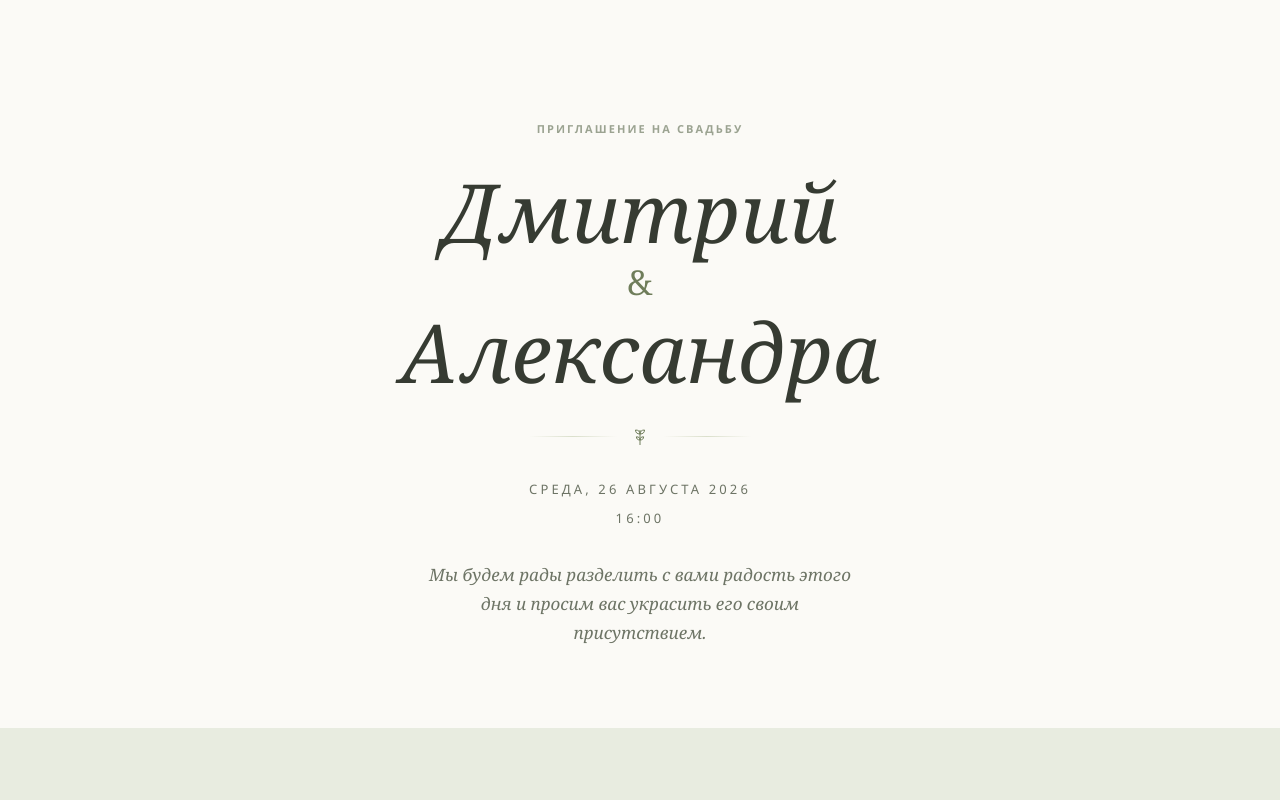
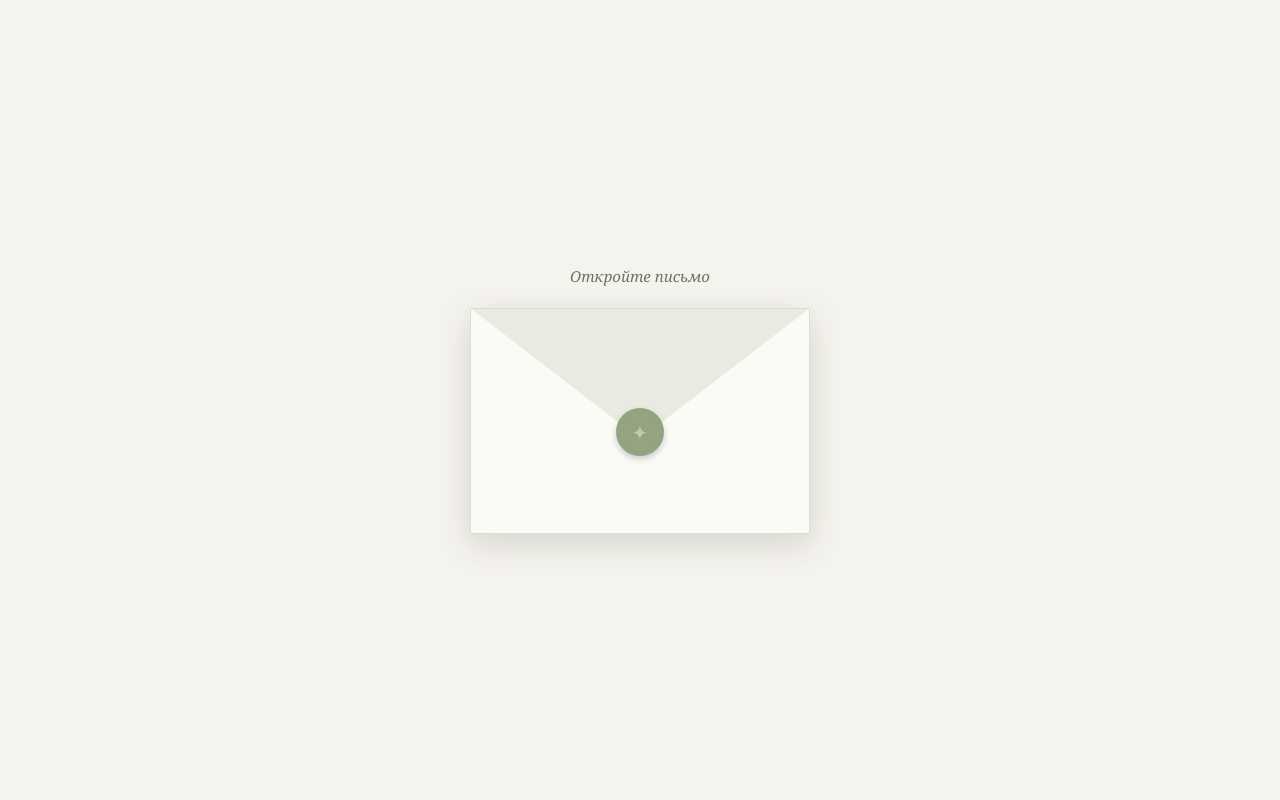
Before and after one commit to LorexIQ/wedding, a Nuxt app: page / in a window 1280 px wide. Shown: the top 800 px of the page. Built offline with nearby package versions, Linux system fonts and the light colour scheme.

Commit message:
feat: add envelope gate with page-turn open animation, wire up confetti + envelopeOpened flag

```diff
--- /dev/null
+++ b/app/components/TheEnvelope.vue
@@ -0,0 +1,191 @@
+<script setup lang="ts">
+import { onMounted, onUnmounted, ref } from 'vue'
+
+/**
+ * Гейт-конверт на первом заходе: fixed-оверлей поверх уже отрисованного
+ * сайта. По клику — флап открывается 3D-переворотом (как страница
+ * книги), пауза, затем весь оверлей уезжает вниз, открывая сайт.
+ * `opened` эмитится, когда сайт открыт полностью — что делать дальше
+ * (конфетти, пометка на сервере) решает вызывающий код.
+ *
+ * При `prefers-reduced-motion` конверт исчезает одним кадром — ни флап,
+ * ни сдвиг не показываются даже частично.
+ */
+
+const emit = defineEmits<{ opened: [] }>()
+
+const FLAP_DURATION_MS = 600
+const PAUSE_MS = 500
+const SLIDE_DURATION_MS = 700
+
+const closed = ref(false)
+const opening = ref(false)
+const flapOpen = ref(false)
+const sliding = ref(false)
+const showHint = ref(false)
+
+const gateStyle = {
+  '--flap-duration': `${FLAP_DURATION_MS}ms`,
+  '--slide-duration': `${SLIDE_DURATION_MS}ms`
+}
+
+let hintTimer = 0
+
+function onOpen() {
+  if (opening.value) return
+  opening.value = true
+  window.clearTimeout(hintTimer)
+  showHint.value = false
+
+  if (window.matchMedia('(prefers-reduced-motion: reduce)').matches) {
+    closed.value = true
+    emit('opened')
+    return
+  }
+
+  flapOpen.value = true
+  window.setTimeout(() => {
+    sliding.value = true
+    window.setTimeout(() => {
+      closed.value = true
+      emit('opened')
+    }, SLIDE_DURATION_MS)
+  }, FLAP_DURATION_MS + PAUSE_MS)
+}
+
+onMounted(() => {
+  document.body.style.overflow = 'hidden'
+  hintTimer = window.setTimeout(() => {
+    showHint.value = true
+  }, 5000)
+})
+
+onUnmounted(() => {
+  document.body.style.overflow = ''
+  window.clearTimeout(hintTimer)
+})
+</script>
+
+<template>
+  <div
+    v-if="!closed"
+    class="envelope-gate"
+    :class="{ 'envelope-gate--sliding': sliding }"
+    :style="gateStyle"
+  >
+    <button type="button" class="envelope" :disabled="opening" @click="onOpen">
+      <span class="envelope__hint-text">Откройте письмо</span>
+
+      <span class="envelope__body">
+        <span class="envelope__flap" :class="{ 'envelope__flap--open': flapOpen }" />
+        <span class="envelope__seal" :class="{ 'envelope__seal--pulse': showHint }">✦</span>
+      </span>
+    </button>
+  </div>
+</template>
+
+<style scoped>
+.envelope-gate {
+  position: fixed;
+  inset: 0;
+  z-index: 60;
+  display: flex;
+  align-items: center;
+  justify-content: center;
+  background: var(--linen);
+  transition: transform var(--slide-duration) ease-in;
+}
+
+.envelope-gate--sliding {
+  transform: translateY(120vh);
+}
+
+.envelope {
+  display: flex;
+  flex-direction: column;
+  align-items: center;
+  gap: 22px;
+  background: none;
+  border: none;
+  padding: 0;
+  cursor: pointer;
+  font-family: var(--serif);
+}
+
+.envelope:disabled {
+  cursor: default;
+}
+
+.envelope__hint-text {
+  font-style: italic;
+  font-size: 15px;
+  color: var(--ink-soft);
+}
+
+.envelope__body {
+  position: relative;
+  width: min(78vw, 340px);
+  aspect-ratio: 3 / 2;
+  background: var(--paper);
+  border: 1px solid var(--rule);
+  box-shadow: 0 10px 30px rgba(54, 59, 50, 0.16);
+  perspective: 1400px;
+}
+
+.envelope__flap {
+  position: absolute;
+  top: 0;
+  left: 0;
+  width: 100%;
+  height: 58%;
+  background: var(--linen-deep);
+  clip-path: polygon(0 0, 100% 0, 50% 100%);
+  transform-origin: bottom center;
+  transform: rotateX(0deg);
+  transition: transform var(--flap-duration) cubic-bezier(0.4, 0.1, 0.2, 1);
+  backface-visibility: hidden;
+}
+
+.envelope__flap--open {
+  transform: rotateX(-165deg);
+}
+
+.envelope__seal {
+  position: absolute;
+  left: 50%;
+  top: 55%;
+  transform: translate(-50%, -50%);
+  width: 48px;
+  height: 48px;
+  border-radius: 50%;
+  display: flex;
+  align-items: center;
+  justify-content: center;
+  background: var(--sage);
+  color: var(--paper);
+  font-size: 20px;
+  box-shadow: 0 3px 6px rgba(0, 0, 0, 0.2);
+}
+
+.envelope__seal--pulse::after {
+  content: '';
+  position: absolute;
+  inset: -6px;
+  border-radius: 50%;
+  background: var(--sage);
+  opacity: 0.5;
+  animation: envelope-pulse 1.6s ease-in-out infinite;
+}
+
+@keyframes envelope-pulse {
+  0%   { transform: scale(0.7); opacity: 0.6; }
+  60%  { transform: scale(1.7); opacity: 0; }
+  100% { transform: scale(1.7); opacity: 0; }
+}
+
+@media (prefers-reduced-motion: reduce) {
+  .envelope__seal--pulse::after {
+    display: none;
+  }
+}
+</style>
--- a/app/pages/index.vue
+++ b/app/pages/index.vue
@@ -1,5 +1,7 @@
 <script setup lang="ts">
+import { onMounted, ref } from 'vue'
 import { wedding } from '../content/wedding'
+import { useInviteCode } from '../composables/useInviteCode'
 
 const title = `${wedding.groom} и ${wedding.bride} — ${wedding.dateLabel.replace('среда, ', '')}`
 const description = `Приглашаем вас на нашу свадьбу ${wedding.dateLabel}, ${wedding.timeLabel}. `
@@ -17,11 +19,33 @@ useSeoMeta({
 useHead({
   htmlAttrs: { lang: 'ru' }
 })
+
+const inviteGuest = useState<{ envelopeOpened: boolean } | undefined>('inviteGuest')
+const inviteCode = useInviteCode()
+const confettiRef = ref<{ fire: () => void } | null>(null)
+
+onMounted(() => {
+  if (inviteGuest.value?.envelopeOpened) {
+    confettiRef.value?.fire()
+  }
+})
+
+function onEnvelopeOpened() {
+  confettiRef.value?.fire()
+
+  const code = inviteCode.value
+  if (code) {
+    $fetch(`/api/invite/${encodeURIComponent(code)}/open`, { method: 'POST' }).catch((error) => {
+      console.error(error)
+    })
+  }
+}
 </script>
 
 <template>
   <main>
-    <TheConfetti />
+    <TheConfetti ref="confettiRef" />
+    <TheEnvelope v-if="!inviteGuest?.envelopeOpened" @opened="onEnvelopeOpened" />
 
     <TheHero />
     <OurStory v-reveal />
```
